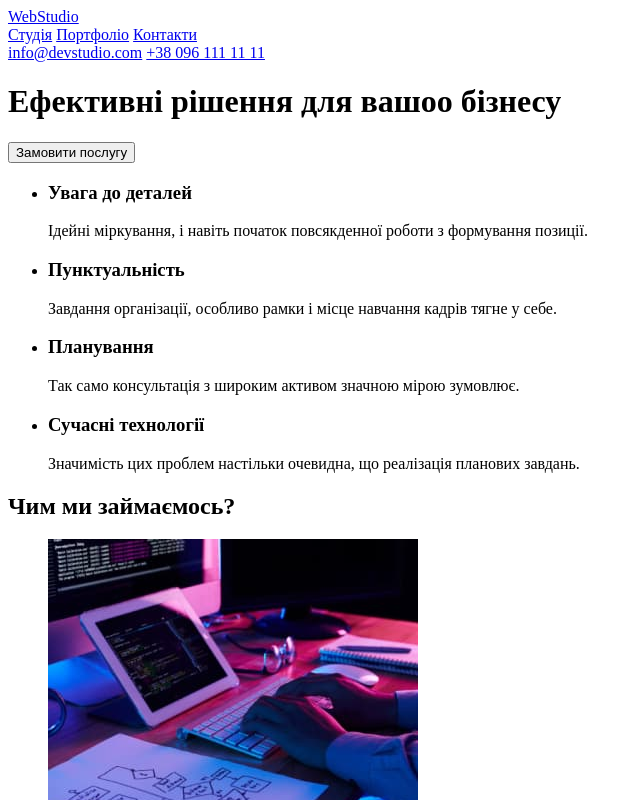
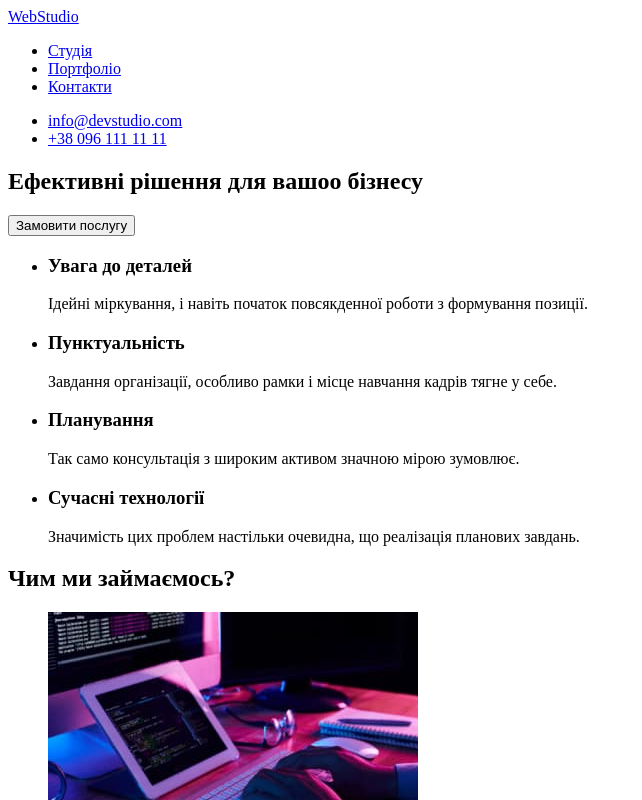
Before and after one commit to mxyday/Karpyuk-Anton-IPZ-32, a plain HTML site: page index.html in a window 1280 px wide. Shown: the top 800 px of the page, without its empty margins (0-642 px from the left). Drawn offline with Linux system fonts and the light colour scheme.

Commit message:
Fixed sections and list of links

```diff
--- a/index.html
+++ b/index.html
@@ -12,22 +12,26 @@
 		<a href="#" class="logo">WebStudio</a>
 
 		<nav>
-			<a href="#">Студія</a>
-			<a href="#">Портфоліо</a>
-			<a href="#">Контакти</a>
+			<ul>
+				<li><a href="#">Студія</a></li>
+				<li><a href="#">Портфоліо</a></li>
+				<li><a href="#">Контакти</a></li>
+			</ul>
 		</nav>
 
-		<a href="mailto: info@devstudio.com">info@devstudio.com</a>
-		<a href="tel: +380961111111">+38 096 111 11 11</a>
+		<ul>
+			<li><a href="mailto: info@devstudio.com">info@devstudio.com</a></li>
+			<li><a href="tel: +380961111111">+38 096 111 11 11</a></li>
+		</ul>
 	</header>
 
 	<main>
-		<div>
+		<section>
 			<h1>Ефективні рішення для вашоо бізнесу</h1>
 			<button type="button">Замовити послугу</button>
-		</div>
+		</section>
 
-		<div>
+		<section>
 			<ul>
 				<li>
 					<h3>Увага до деталей</h3>
@@ -49,7 +53,9 @@
 					<p>Значимість цих проблем настільки очевидна, що реалізація планових завдань.</p>
 				</li>
 			</ul>
+		</section>
 
+		<section>
 			<h2>Чим ми займаємось?</h2>
 
 			<ul>
@@ -65,7 +71,9 @@
 					<img src="./images/img6.jpg" alt="Графічний дизайн" width="370" />
 				</li>
 			</ul>
+		</section>
 
+		<section>
 			<h2>Наша команда</h2>
 
 			<ul>
@@ -93,15 +101,18 @@
 					<p>UI Designer</p>
 				</li>
 			</ul>
-		</div>
+		</section>
 	</main>
 
 	<footer>
 		<a href="#" class="logo">WebStudio</a>
+
 		<address>
-			<p>м. Київ, пр-т Лесі Українки, 26</p>
-			<p><a href="mailto: info@devstudio.com">info@devstudio.com</a></p>
-			<p><a href="tel: +380961111111">+38 096 111 11 11</a></p>
+			<ul>
+				<li><p>м. Київ, пр-т Лесі Українки, 26</p></li>
+				<li><p><a href="mailto: info@devstudio.com">info@devstudio.com</a></p></li>
+				<li><p><a href="tel: +380961111111">+38 096 111 11 11</a></p></li>
+			</ul>
 		</address>
 	</footer>
 </body>
```
